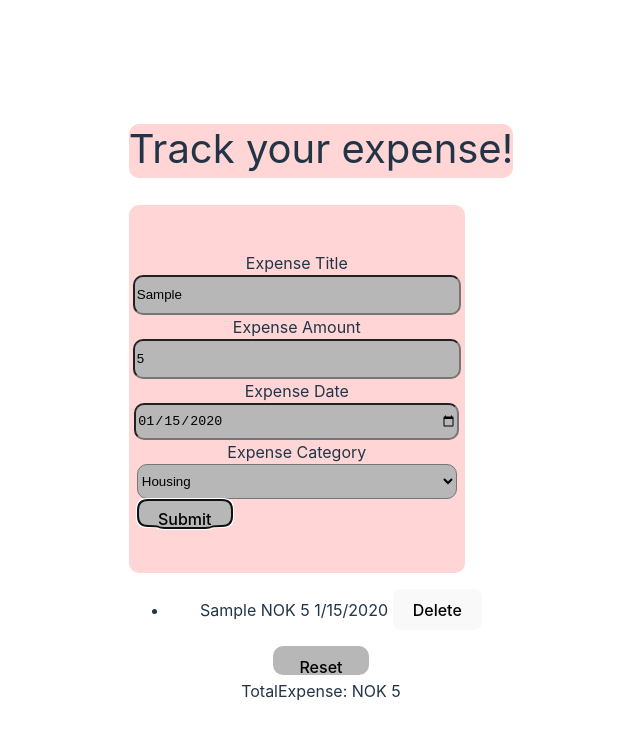
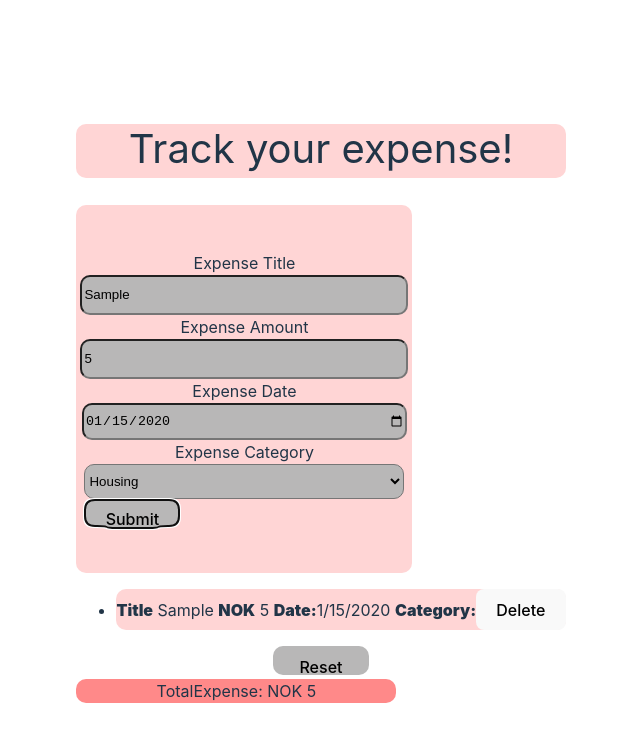
Before and after one commit to ishansssharma/Assignment_3, a React (Vite) app in the folder assignment 3333/: page / in a window 1280 px wide. Both pictures are taken after typing "Sample", "5", "2020-01-15" into the empty fields and a click on the button "Submit". Shown: the top 742 px of the page, without its empty margins (319-959 px from the left). Built offline with nearby package versions, Linux system fonts and the light colour scheme.

Commit message:
add styling

```diff
--- a/assignment 3333/src/components/ExpenseTracker/ExpenseTracker.jsx
+++ b/assignment 3333/src/components/ExpenseTracker/ExpenseTracker.jsx
@@ -91,10 +91,10 @@ const ExpenseTracker = () => {
 				</form>
 			</section>
 			<section>
-				<ul>
+				<ul className={styles.ul}>
 					{
 						expenses.map((expense) => {
-							return <li key={expense.id}>{`${expense.title} NOK ${expense.amount} ${new Date(expense.date).toLocaleDateString()} ${expense.category}`}
+							return <li className={styles.formli} key={expense.id}><span className={styles.litext}>Title</span> {`${expense.title}`} <span className={styles.litext}>NOK</span>  {`${expense.amount}`}  <span className={styles.litext}>Date:</span>{`${new Date(expense.date).toLocaleDateString()}`}  <span className={styles.litext}>Category:</span>{`${expense.category}`}
 								<DeleteSingleExpense id={expense.id} dispatch={dispatch} /></li>
 						})
 					}
--- a/assignment 3333/src/components/ExpenseTracker/ExpenseTracker.module.css
+++ b/assignment 3333/src/components/ExpenseTracker/ExpenseTracker.module.css
@@ -55,3 +55,17 @@
 
 
 }
+
+.formli {
+	border-radius: 10px;
+	background-color: #FFD5D5;
+
+
+
+}
+
+.litext {
+	font-weight: 900;
+}
+
+.ul {}
--- a/assignment 3333/src/components/FinalAmount/FinalAmount.jsx
+++ b/assignment 3333/src/components/FinalAmount/FinalAmount.jsx
@@ -1,12 +1,12 @@
 import React from 'react'
-import styles from './FinalAmount'
+import styles from './FinalAmount.module.css'
 
 const FinalAmount = ({ expenses }) => {
 	function CalculateTotalAmount() {
 		return expenses.reduce((total, expense) => total + parseFloat(expense.amount), 0);
 	}
 	return (
-		<div>
+		<div className={styles.div}>
 			TotalExpense: NOK {CalculateTotalAmount()}
 		</div>
 	)
--- a/assignment 3333/src/components/FinalAmount/FinalAmount.module.css
+++ b/assignment 3333/src/components/FinalAmount/FinalAmount.module.css
@@ -0,0 +1,8 @@
+.div {
+	width: 20rem;
+	height: 1.5rem;
+	flex-shrink: 0;
+	border-radius: 10px;
+	background: #FF8989;
+
+}
```
